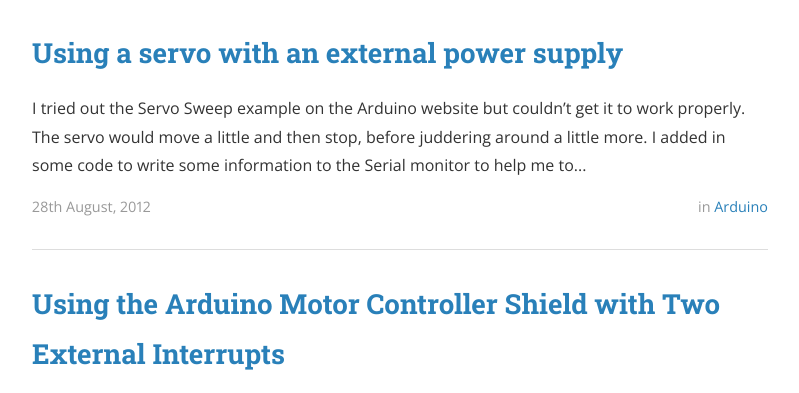
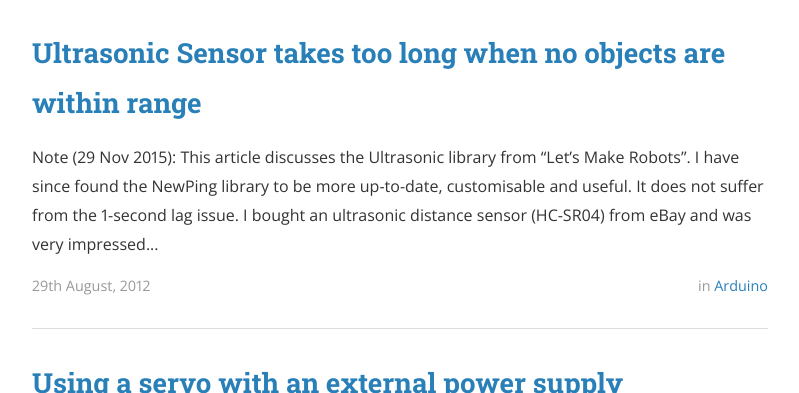
Before and after one commit to samwedge/samwedge.uk, a Jekyll site: the page built from index.html, in a window 1280 px wide and 900 px high, cut to the strip 507-900 px from the top of the window. Shown: the whole strip, without its empty margins (240-1039 px from the left). Built offline with Jekyll 4.4.1, drawn with Linux system fonts in a browser that asks for light colours; nearby versions of some CDN libraries; the list of posts is cut into pages by our own code.

Commit message:
Add `ultrasonic distance out of range` post

```diff
--- a/_posts/2012-08-28-using-a-servo-with-an-external-power-supply.markdown
+++ b/_posts/2012-08-28-using-a-servo-with-an-external-power-supply.markdown
@@ -16,7 +16,6 @@
 
 Once set up like this, the Servo worked beautifully.
 
-{% include imageGallery.html url="/assets/posts/2012/external_supply.jpg" group="external_supply" title="Servo connected to Arduino with external power supply
-" %}
+{% include imageGallery.html url="/assets/posts/2012/external_supply.jpg" group="external_supply" title="Servo connected to Arduino with external power supply" %}
 
 [servo-sweep]: https://www.arduino.cc/en/Tutorial/Sweep
--- /dev/null
+++ b/_posts/2012-08-29-ultrasonic-sensor-takes-too-long-when-no-objects-are-within-range.markdown
@@ -0,0 +1,32 @@
+---
+layout: post
+title:  "Ultrasonic Sensor takes too long when no objects are within range"
+categories: Arduino
+cover:  "/assets/posts/2012/ultrasonic_sensor1.jpg"
+---
+
+
+> ***Note (29 Nov 2015):*** *This article discusses the Ultrasonic library from “[Let’s Make Robots][lets-make-robots]{:target="_blank"}”. I have since found the [NewPing library][newping]{:target="_blank"} to be more up-to-date, customisable and useful. It does not suffer from the 1-second lag issue.*
+
+I bought an ultrasonic distance sensor (HC-SR04) from eBay and was very impressed with how well it worked. I downloaded an Ultrasonic Library from [Let’s Make Robots][lets-make-robots]{:target="_blank"} which worked just fine. So well, in fact, that I bought another one.
+
+When the second sensor arrived, I quickly connected it to the Arduino. I was disappointed to notice that the sensor performed poorly when an object was not in range. My first sensor seemed to report a value of around 3500 cm when an object was not in range, whereas the second sensor returned a value of zero after a one second delay. It was more the delay than the value that was annoying – enough for my robot to crash into an obstacle between measurements.
+
+Looking at the Ultrasonic library, I realised that there must have been something peculiar about my first sensor (maybe it had a built-in timeout on the ECHO pin?), as a value of zero after a one-second delay was exactly what it should have done if an object was outside range. The delay turned out to be easy to fix.
+
+The Ultrasonic.cpp library file uses the function `pulseIn`, but only passes in two parameters. This function records how long a pin stays either `HIGH` or `LOW`, and takes the pin number and HIGH/LOW as arguments. The ECHO pin of the sensor goes `HIGH` after firing the sound, and `LOW` when it detects a returning signal. By measuring the time that the ECHO pin stays `HIGH`, it is possible to measure the distance to an object. If the ECHO pin stays `HIGH` forever (for instance, if the sound is lost by firing the sensor into the sky) then the `pulseIn` function has a timeout. The default value is one second. If the ECHO pin stays high for one second then a value of zero is returned.
+
+It is possible to change the default by passing a third argument into the pulseIn function. The third argument states the timeout in microseconds. I have found that a value of 50000 microseconds works well for me.
+
+Change:
+{% highlight c++ %}duration = pulseIn(Echo_pin,HIGH);{% endhighlight %}
+
+to:
+{% highlight c++ %}duration = pulseIn(Echo_pin,HIGH,50000);{% endhighlight %}
+
+
+{% include imageGallery.html url="/assets/posts/2012/ultrasonic_sensor1.jpg" group="ultrasonic_sensor" title="Ultrasonic Sensor" %}
+{% include imageGallery.html url="/assets/posts/2012/ultrasonic_sensor2.jpg" group="ultrasonic_sensor" title="Ultrasonic Sensor" %}
+
+[lets-make-robots]: https://www.robotshop.com/letsmakerobots/hc-sr04-ultrasonic-sensor
+[newping]: https://playground.arduino.cc/Code/NewPing
```
Also changed, not shown: assets/posts/2012/ultrasonic_sensor1.jpg (added), assets/posts/2012/ultrasonic_sensor2.jpg (added).
